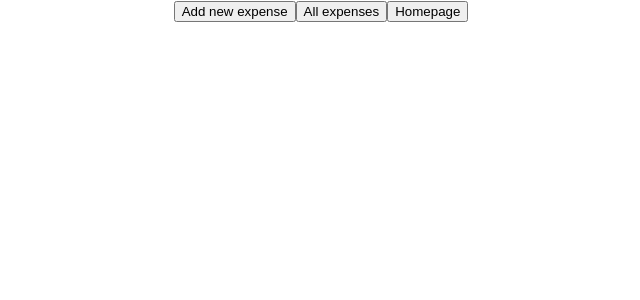
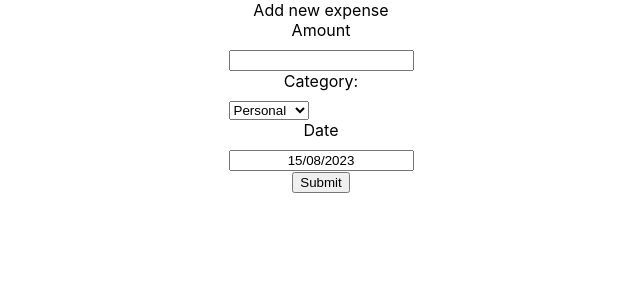
Before and after one commit to Alan-day/spending-tracker, a React (Create React App) app: page /addExpense in a window 1280 px wide. Shown: the top 300 px of the page, without its empty margins (319-959 px from the left). Built offline with nearby package versions, Linux system fonts and the light colour scheme; no server answers.

Commit message:
expenses form

```diff
--- a/src/App.jsx
+++ b/src/App.jsx
@@ -4,7 +4,7 @@ import Homepage from "./pages/Homepage/Homepage";
 import LoginPage from "./pages/LoginPage/LoginPage";
 import { React, useState } from "react";
 import Graphpage from "./pages/Graphpage/Graphpage";
-
+import AddNewExpense from "./pages/AddNewExpense/AddNewExpense";
 function App() {
   const [user, setUser] = useState(true);
 
@@ -16,7 +16,7 @@ function App() {
           {user && (
             <>
               <Route path="/homepage" element={<Homepage />} />
-              <Route path="/addExpense" element={<Homepage />} />
+              <Route path="/addExpense" element={<AddNewExpense />} />
               <Route path="/graph" element={<Graphpage />} />
             </>
           )}
--- a/src/pages/AddNewExpense/AddNewExpense.jsx
+++ b/src/pages/AddNewExpense/AddNewExpense.jsx
@@ -1,7 +1,97 @@
-import React from "react";
+import React, { useEffect, useState } from "react";
+import "./AddNewExpense.scss";
 
 const AddNewExpense = () => {
-  return <div>AddNewExpense</div>;
+  const [amount, setAmount] = useState("");
+  const [category, setCategory] = useState("");
+  const [expense, setExpense] = useState("");
+
+  const [date, setDate] = useState("");
+  const currentDate = new Date();
+  const day = String(currentDate.getDate()).padStart(2, "0");
+  const month = String(currentDate.getMonth() + 1).padStart(2, "0");
+  const year = currentDate.getFullYear();
+  const formattedDate = `${day}/${month}/${year}`;
+
+  useEffect(() => {
+    setDate(formattedDate);
+  }, []);
+
+  const handleValidation = (event) => {
+    event.preventDefault();
+
+    if (amount <= 0) {
+      alert("Missing content, unable to proceed");
+      return;
+    }
+
+    handleSubmit();
+  };
+
+  const handleSubmit = async (expense) => {
+    const result = await fetch("http://localhost:8080/addExpense", {
+      method: "POST",
+      headers: {
+        "Content-Type": "application/json",
+      },
+      body: JSON.stringify(expense),
+    });
+
+    if (result.ok) {
+      alert("Expense added");
+      const drink = await result.json();
+    }
+  };
+
+  return (
+    <>
+      <div className="form-container">
+        Add new expense
+        <form onSubmit={handleValidation}>
+          <label>
+            Amount
+            <input
+              className="form-container--element"
+              type="number"
+              onInput={(event) =>
+                setExpense({ ...expense, amount: event.target.value })
+              }
+              onClick={handleSubmit}
+            ></input>
+          </label>
+
+          <label htmlFor="category">Category:</label>
+          <select
+            id="category"
+            value={category}
+            onInput={(event) =>
+              setExpense({ ...expense, category: event.target.value })
+            }
+            className="form-container--element"
+          >
+            <option value="Personal">Personal</option>
+            <option value="Going out">Going out</option>
+            <option value="Groceries">Groceries</option>
+            <option value="Bills">Bills</option>
+          </select>
+
+          <label>
+            Date
+            <input
+              className="form-container--element"
+              type="text"
+              value={date}
+              onInput={(event) =>
+                setExpense({ ...expense, date: event.target.value })
+              }
+              onClick={handleSubmit}
+            ></input>
+          </label>
+          <button type="submit">Submit</button>
+        </form>
+      </div>
+    </>
+  );
 };
 
 export default AddNewExpense;
--- a/src/pages/AddNewExpense/AddNewExpense.scss
+++ b/src/pages/AddNewExpense/AddNewExpense.scss
@@ -0,0 +1,11 @@
+.form-container {
+  display: flex;
+  flex-direction: column;
+  align-items: center;
+
+  &--element {
+    margin-top: 10px;
+    display: flex;
+    justify-items: center;
+  }
+}
```
